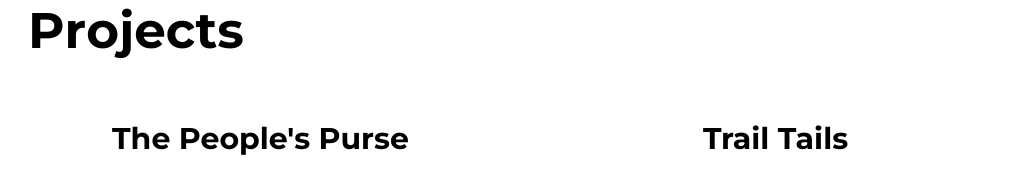
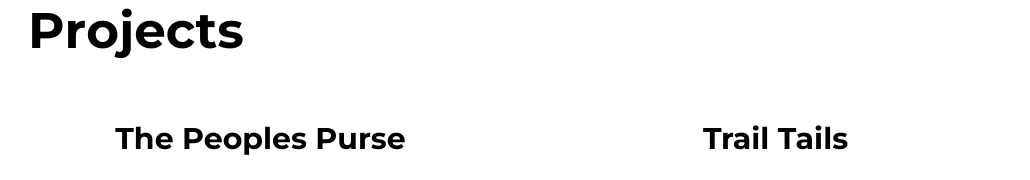
Before and after one commit to thomps9012/ReactPortfolio, a React (Create React App) app: page / in a window 1280 px wide. Shown: the part 1760-1940 px from the top of the page, without its empty margins (182-1212 px from the left). Built offline with nearby package versions, Linux system fonts and the light colour scheme; grey boxes are pictures that could not be loaded.

Commit message:
working with portfolio data

```diff
--- a/src/portfolioData.js
+++ b/src/portfolioData.js
@@ -30,7 +30,7 @@ export default
         projects: [
             {
                 id: 1,
-                title: "The People's Purse",
+                title: 'The Peoples Purse',
                 description: 'A MERN stack, non-profit application dedicated to collecting data about how individuals would spend their tax dollars. The app features an educational component about the governments different departments in addition to a data visualization piece.', // Add Your Service Type Here
                 //Project Image - Add Your Project Image Here
                 tech: 'Tech Stack: React/JSX, CSS/SCSS, Node, Express, Axios APIs (USAspending), React Chart.js, Sequelize, MySQL DB, Github',
```
